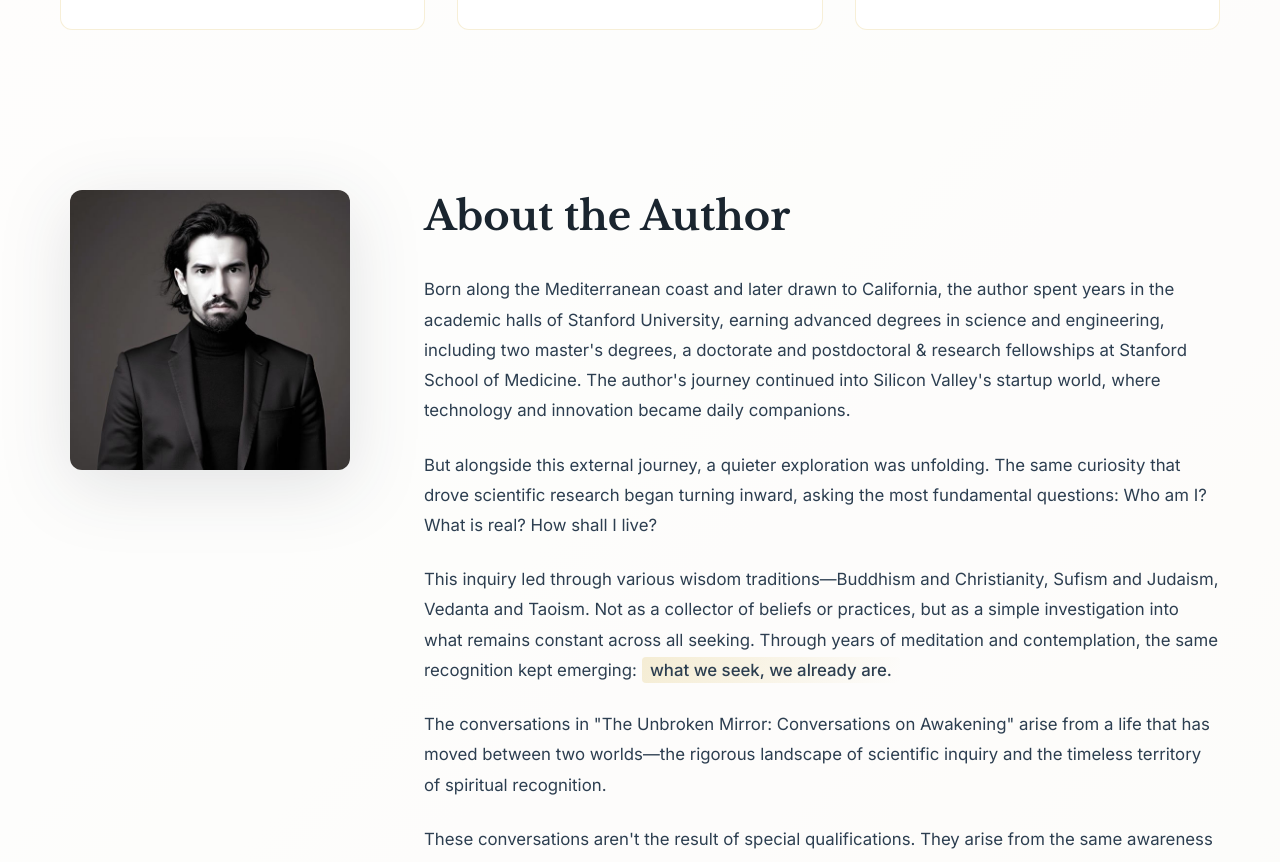
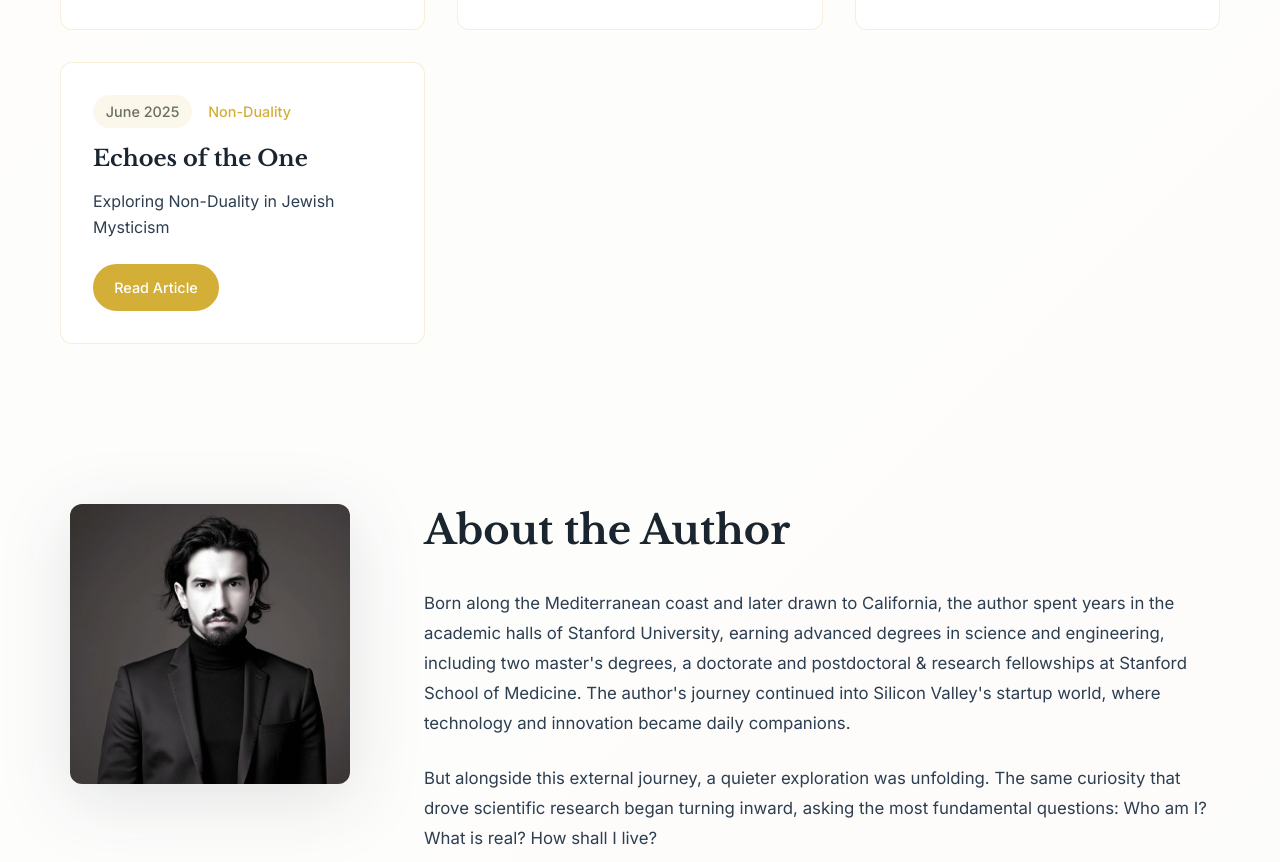
Before and after one commit to unbrokenmirror/unbrokenmirror.github.io, a plain HTML site: page index.html in a window 1280 px wide. Shown: the part 2954-3816 px from the top of the page. Drawn offline with nearby package versions, Linux system fonts and the light colour scheme; no server answers; a script that the page names is missing.

Commit message:
Update index.html: Added a new article link

```diff
--- a/index.html
+++ b/index.html
@@ -1182,6 +1182,28 @@
                             </div>
                         </div>
                     </div>
+
+
+                    <div class="article-card fade-in">
+                        <div class="article-content">
+                            <div class="article-meta">
+                                <span class="article-date">June 2025</span>
+                                <span class="article-category">Non-Duality</span>
+                            </div>
+                            <h3>Echoes of the One</h3>
+                            <p class="article-excerpt">Exploring Non-Duality in Jewish Mysticism</p>
+                            <div class="article-links">
+                                <a href="articles/echoes-of-the-one.html" class="article-link primary">
+                                    <span>Read Article</span>
+                                </a>
+                            </div>
+                        </div>
+                    </div>
+
+
+
+
+
                 </div>
             </div>
         </section>
```
